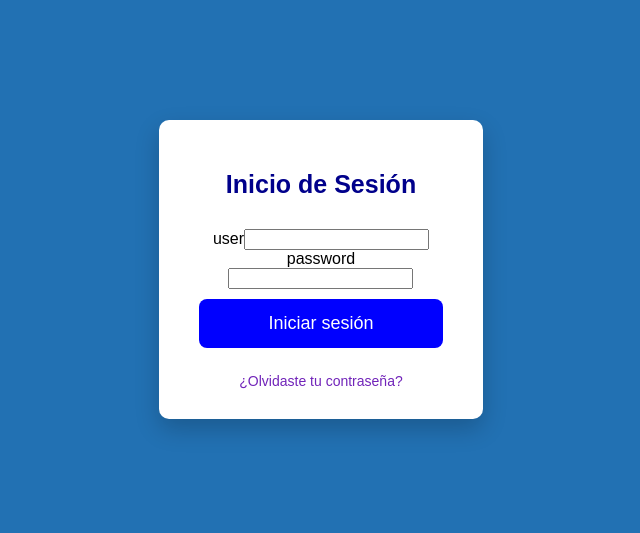
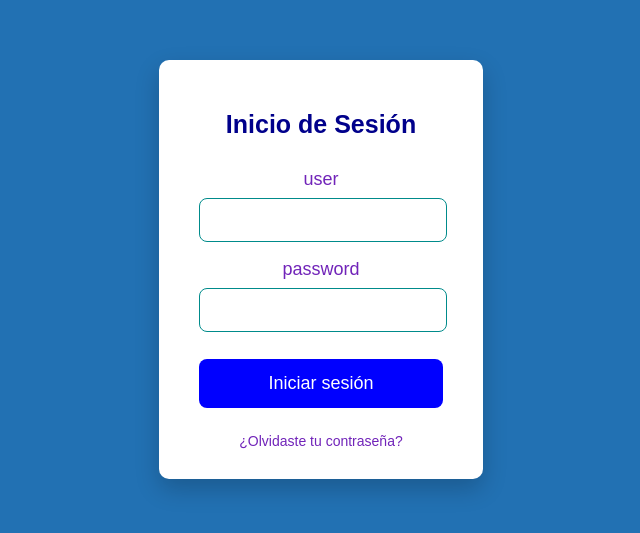
Before and after one commit to Mauricio4-alt/Security-log-system, a React (Vite) app in the folder DEVELOP/FRONTEND/security-log-system/: page / in a window 1280 px wide. Shown: the part 139-672 px from the top of the page, without its empty margins (319-959 px from the left). Built offline with nearby package versions, Linux system fonts and the light colour scheme.

Commit message:
chore:retornando linea de division

```diff
--- a/DEVELOP/FRONTEND/security-log-system/src/Tools/componentsTools.jsx
+++ b/DEVELOP/FRONTEND/security-log-system/src/Tools/componentsTools.jsx
@@ -1,6 +1,6 @@
 export function InputForm({ name, inputType, value, onChange }) {
   return (
-    <>
+    <div className="input-group">
       <label htmlFor={name}>{name}</label>
       <input
         type={inputType}
@@ -9,6 +9,6 @@ export function InputForm({ name, inputType, value, onChange }) {
         onChange={onChange}
         required
       />
-    </>
+    </div>
   )
 }
```
